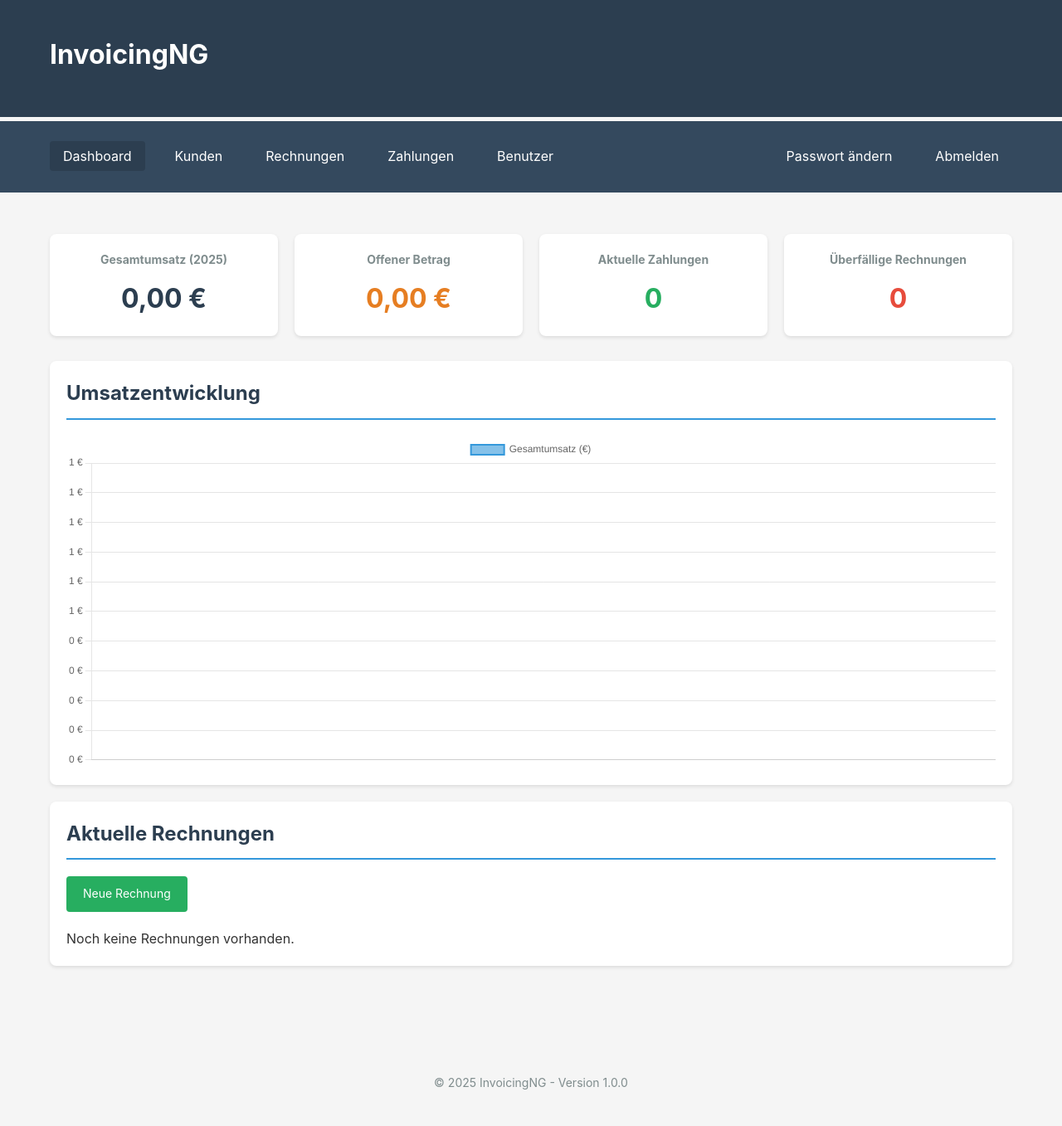
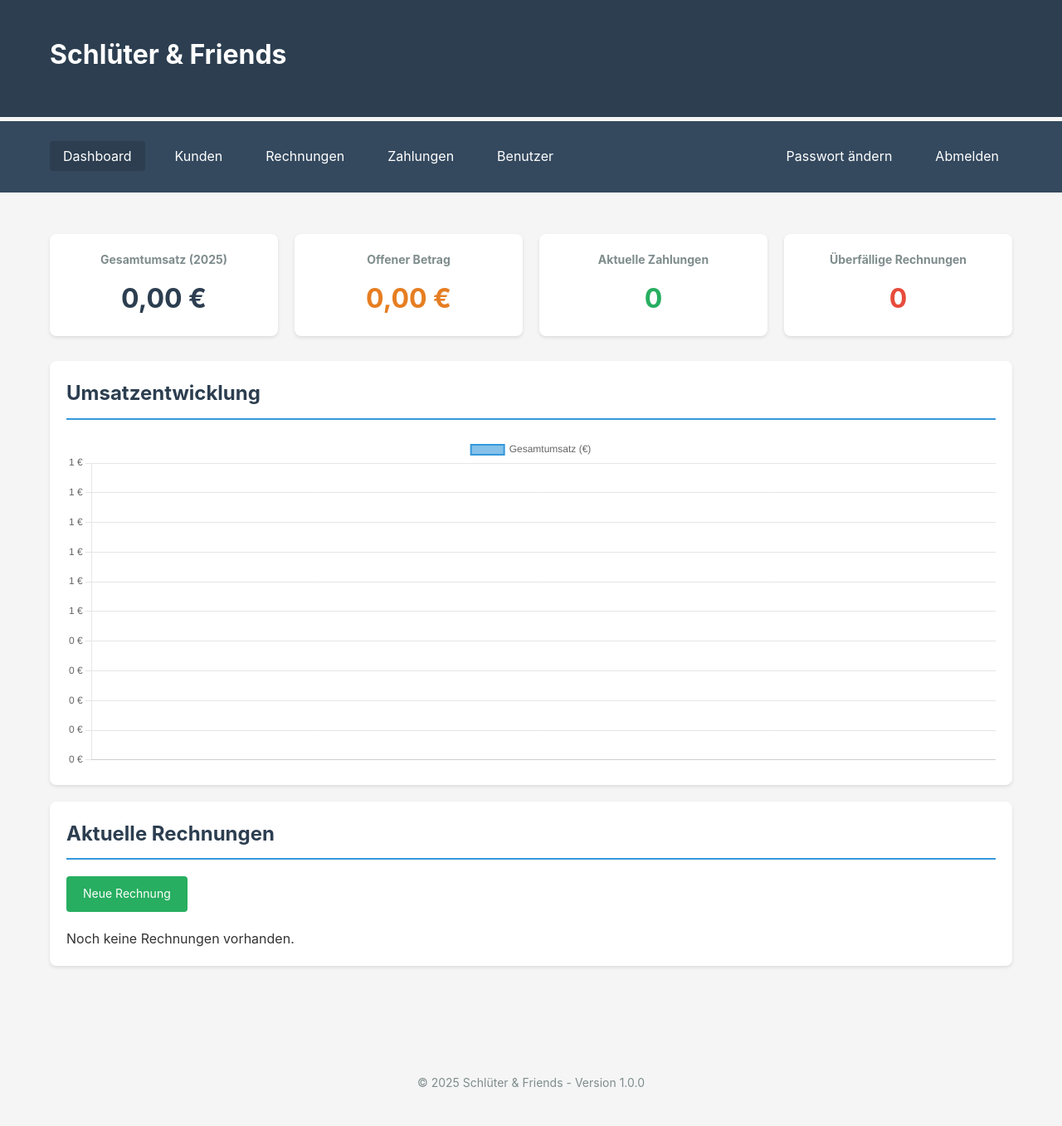
Before and after one commit to olschlue/InvocingNG, a PHP site: page /index.php in a window 1280 px wide. Shown: the whole page at 83% size. Run offline with PHP 8.4, Linux system fonts and the light colour scheme; the visitor is signed in with stand-in values (Sample User, id 1); data that the repository does not hold is empty.

Commit message:
Change app name to 'Schlüter & Friends'

```diff
--- a/config/config.php
+++ b/config/config.php
@@ -11,7 +11,7 @@ define('DB_PASS', 'EE97mnee##ee');
 define('DB_CHARSET', 'utf8mb4');
 
 // Applikations-Einstellungen
-define('APP_NAME', 'InvoicingNG');
+define('APP_NAME', 'Schlüter & Friends');
 define('APP_VERSION', '1.0.0');
 define('BASE_PATH', dirname(__DIR__));
 define('BASE_URL', 'http://localhost');
```
Also changed, not shown: public/pages/dashboard.php (line endings or trailing spaces).
